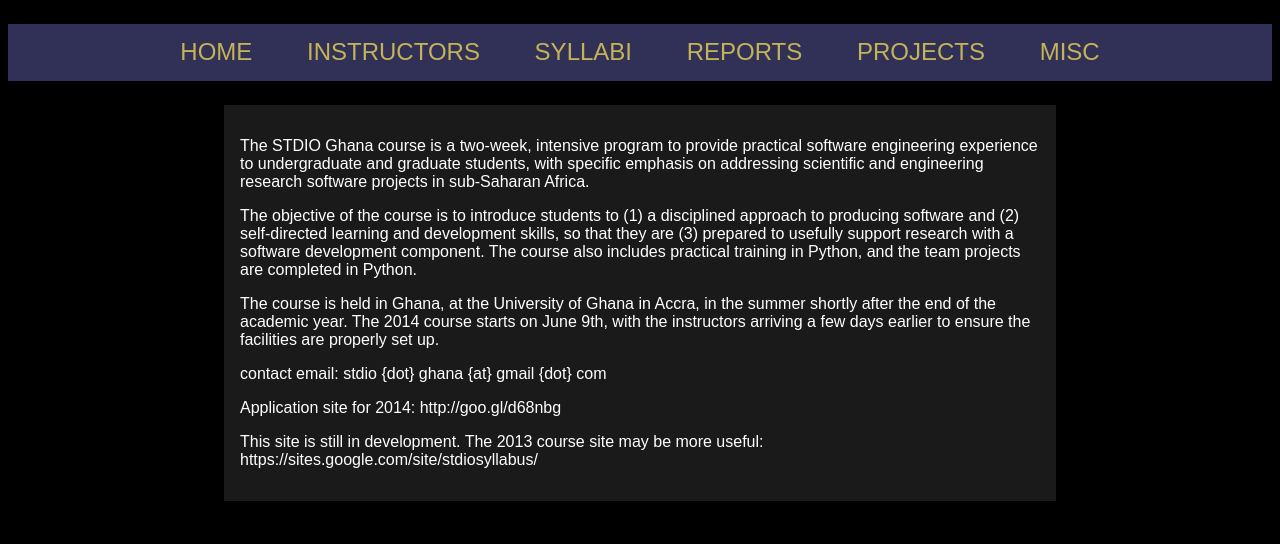
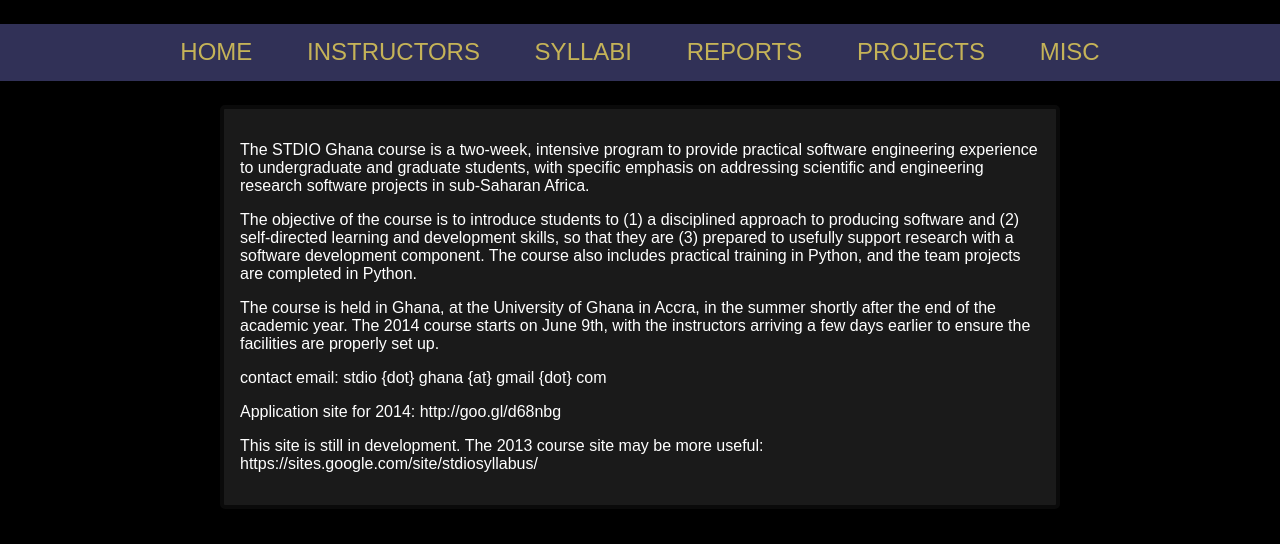
Before and after one commit to pearsonca/stdio-ghana, a Jekyll site: the page built from index.html, in a window 1280 px wide. Shown: the top 544 px of the page. Built offline with Jekyll 4.4.1, drawn with Linux system fonts in a browser that asks for light colours.

Commit message:
compiling border radii

```diff
--- a/css/site.css
+++ b/css/site.css
@@ -34,6 +34,10 @@
   padding: 1em;
   color: #FFFFFF;
   background-color: #1A1A1A;
+  border-width: 4px;
+  border-color: #0A0A0A;
+  border-style: solid;
+  border-radius: 5px;
 }
 .main a {
   text-decoration: none;
@@ -45,4 +49,5 @@
 body {
   background-color: black;
   font-family: sans-serif;
+  margin: 0px;
 }
--- a/css/site.less
+++ b/css/site.less
@@ -47,7 +47,7 @@
   padding : 1em;
   color : #FFFFFF;
   background-color : #1A1A1A;
-  border-width: 1em;
+  border-width: 4px;
   border-color: #0A0A0A;
   border-style: solid;
   border-radius: 5px;
@@ -65,4 +65,5 @@
 body {
   background-color : black;
   font-family: sans-serif;
+  margin : 0px;
 }
```
